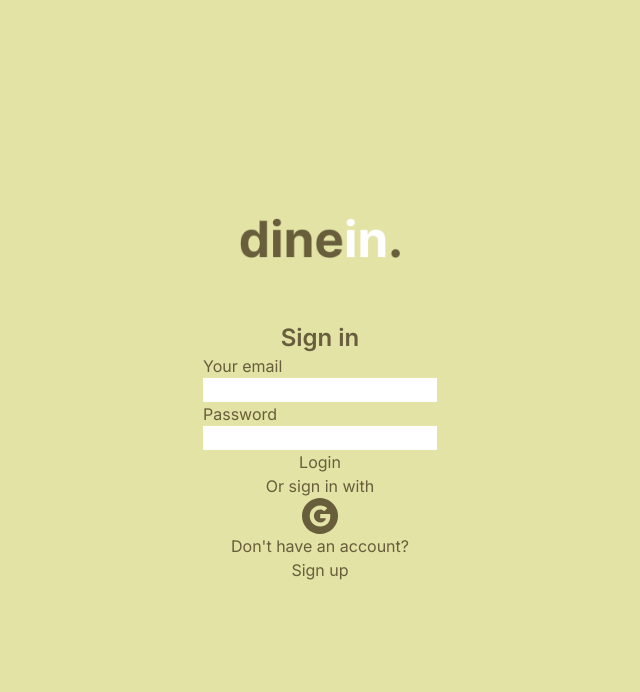
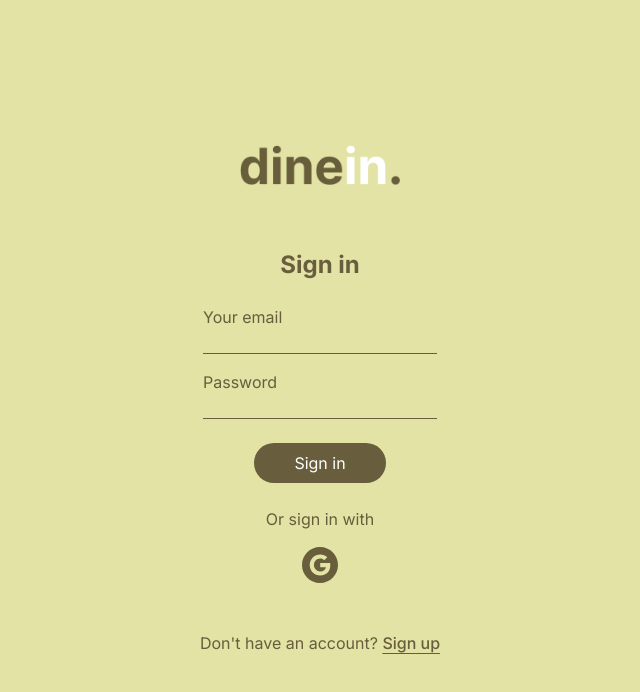
Before and after one commit to nancywu45/dinein, a Next.js app in the folder frontend/: page /login in a window 1280 px wide. Shown: the top 692 px of the page, without its empty margins (320-960 px from the left). Built offline with nearby package versions, Linux system fonts and the light colour scheme; no server answers.

Commit message:
login page styling

```diff
--- a/frontend/src/app/login/page.tsx
+++ b/frontend/src/app/login/page.tsx
@@ -6,6 +6,7 @@ import { supabase } from "../../lib/helper/supabaseClient";
 import MaxWidthWrapper from "@/components/MaxWidthWrapper"
 import dineInLogo from "../../../public/dinein-logo.png"
 import googleLogo from "../../../public/google_icon.svg"
+import Link from "next/link";
 
 export default function Login() {
 
@@ -46,15 +47,15 @@ export default function Login() {
           height={40}
           priority
         />
-        <h2 className="font-semibold text-2xl text-left">Sign in</h2>
+        <h2 className="font-bold text-2xl pb-6">Sign in</h2>
         <form action="POST" className="flex flex-col">
           <label htmlFor="">Your email</label>
-          <input type="text" />
-          <label htmlFor="">Password</label>
-          <input type="password" />
+          <input className="bg-transparent border-b border-b-primary focus:border-primary" type="text" />
+          <label className="pt-4" htmlFor="">Password</label>
+          <input className="bg-transparent border-b border-b-primary active:border-primary" type="password" />
         </form>
-        <button onClick={loginDefault}>Login</button>
-        <p>Or sign in with</p>
+        <button className="py-2 px-10 m-6 bg-primary text-white rounded-full" onClick={loginDefault}>Sign in</button>
+        <p className="pb-4">Or sign in with</p>
         <button onClick={loginWithGoogle}>
           <Image
             className=""
@@ -65,8 +66,10 @@ export default function Login() {
             priority
           />
         </button>
-        <p>Don't have an account?</p>
-        <button>Sign up</button>
+        <p className="pt-12">
+          Don't have an account?&nbsp;
+          <Link href="/signup" className="font-medium underline underline-offset-4">Sign up</Link>
+        </p>
       </main>
     </MaxWidthWrapper>
   )
```
